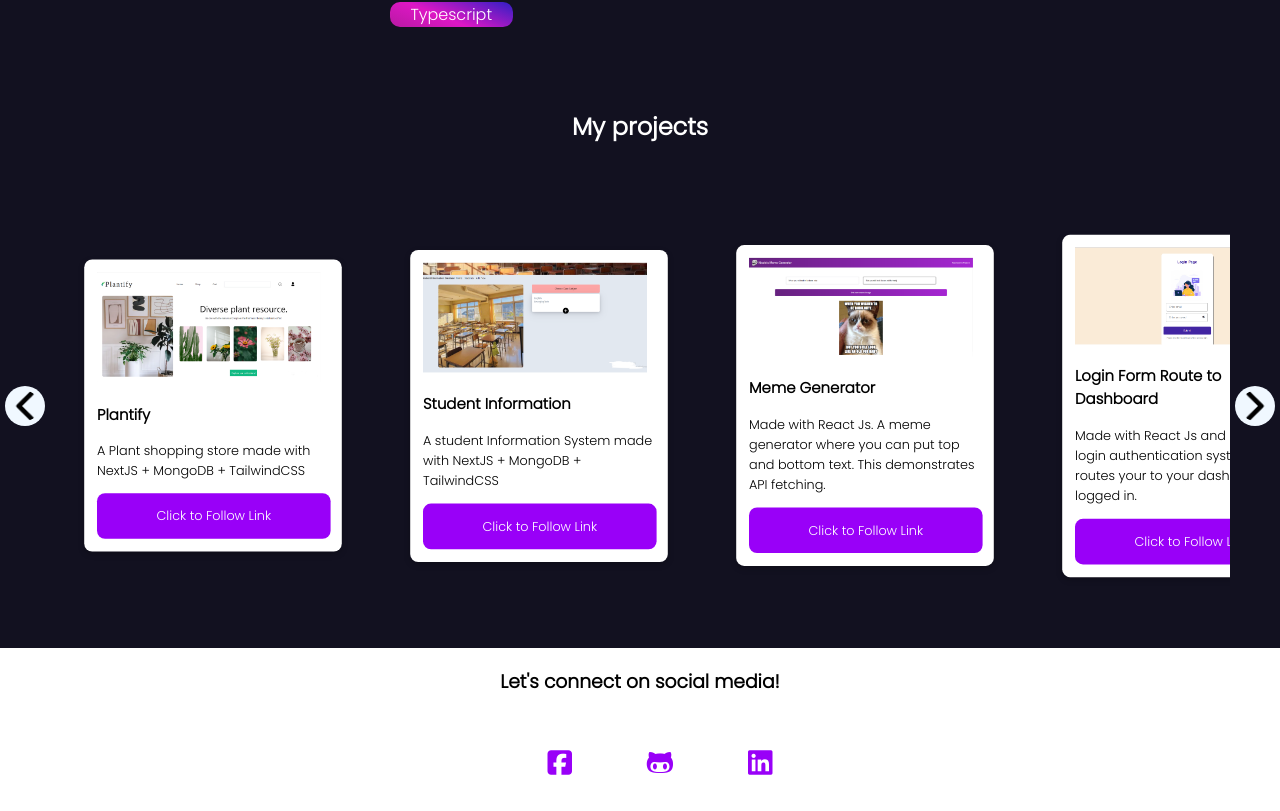
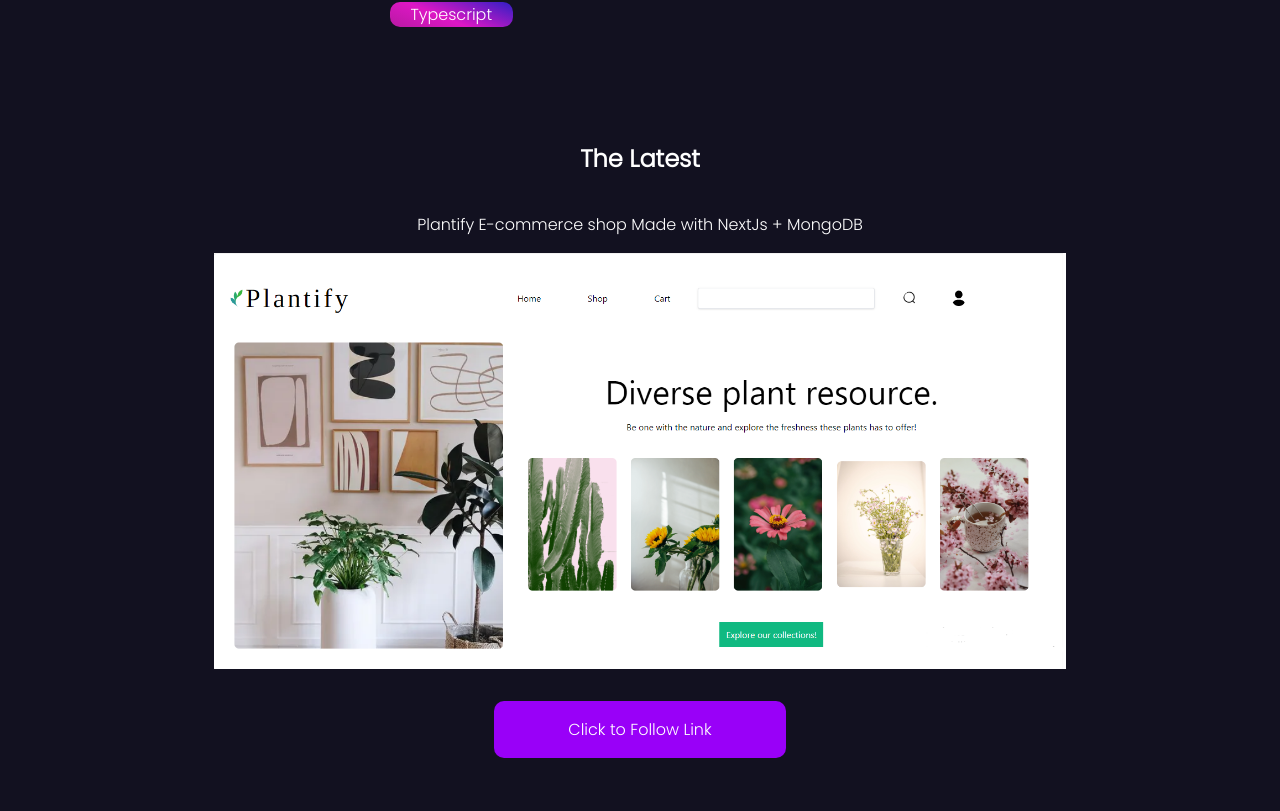
Before and after one commit to LeNikki/Satiembre-Portfolio, a React (Create React App) app: page / in a window 1280 px wide. Shown: the part 1649-2460 px from the top of the page. Built offline with nearby package versions, Linux system fonts and the light colour scheme.

Commit message:
additional highlights

```diff
--- a/src/App.tsx
+++ b/src/App.tsx
@@ -4,12 +4,12 @@
 import "./Components/styles/footer.css";
 import "./Components/styles/projects.css";
 import "./Components/styles/home.css";
+import "./Components/styles/latest.css";
 import Home from "./Components/home.tsx";
 import About from "./Components/about.tsx";
 import Projects from "./Components/Projects.tsx";
 import Footer from "./Components/Footer.tsx";
-import Highlights from "./Components/highlights.tsx";
-
+import Latest from "./Components/latest.tsx";
 function App() {
   const [theme, setTheme] = React.useState(true);
 
@@ -21,8 +21,7 @@
     <div className={theme ? "App" : "App-light"}>
       <Home theme={theme} toggle={DarkMode} />
       <About theme={theme} toggle={DarkMode} />
-      {/* <h2>Highlights</h2>
-      <Highlights /> */}
+      <Latest />
       <h2>My projects</h2>
       <Projects />
       <Footer />
--- /dev/null
+++ b/src/Components/latest.tsx
@@ -0,0 +1,20 @@
+import React from "react";
+import plantify from "./Assets/plantify.PNG";
+function Latest() {
+  return (
+    <div className="latest-cont">
+      <h2>The Latest</h2>
+      <p style={{ "text-align": "center" }}>
+        Plantify E-commerce shop Made with NextJs + MongoDB
+      </p>
+      <img src={plantify} className="latest-img-1" />
+      <span className=".proj-click">
+        <a className="proj-link" href="https://plantify-shop.vercel.app/">
+          Click to Follow Link
+        </a>
+      </span>
+    </div>
+  );
+}
+
+export default Latest;
--- /dev/null
+++ b/src/Components/styles/latest.css
@@ -0,0 +1,11 @@
+.latest-cont {
+  display: flex;
+  flex-direction: column;
+  justify-content: center;
+  align-items: center;
+  padding: 2em;
+}
+.latest-img-1 {
+  width: 70%;
+  margin-bottom: 2em;
+}
```
